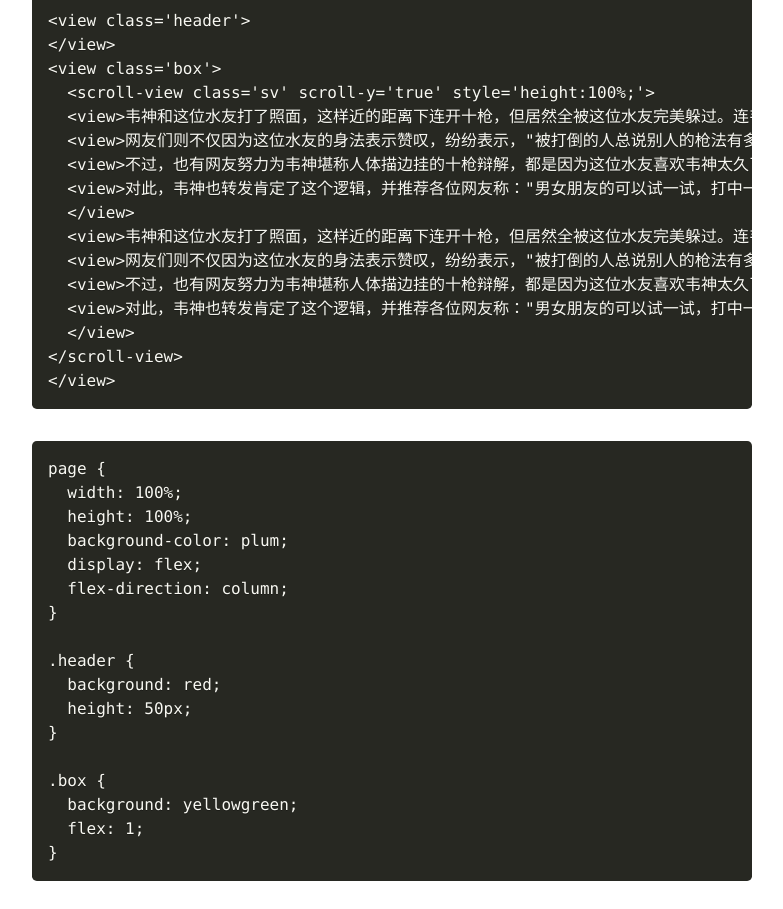
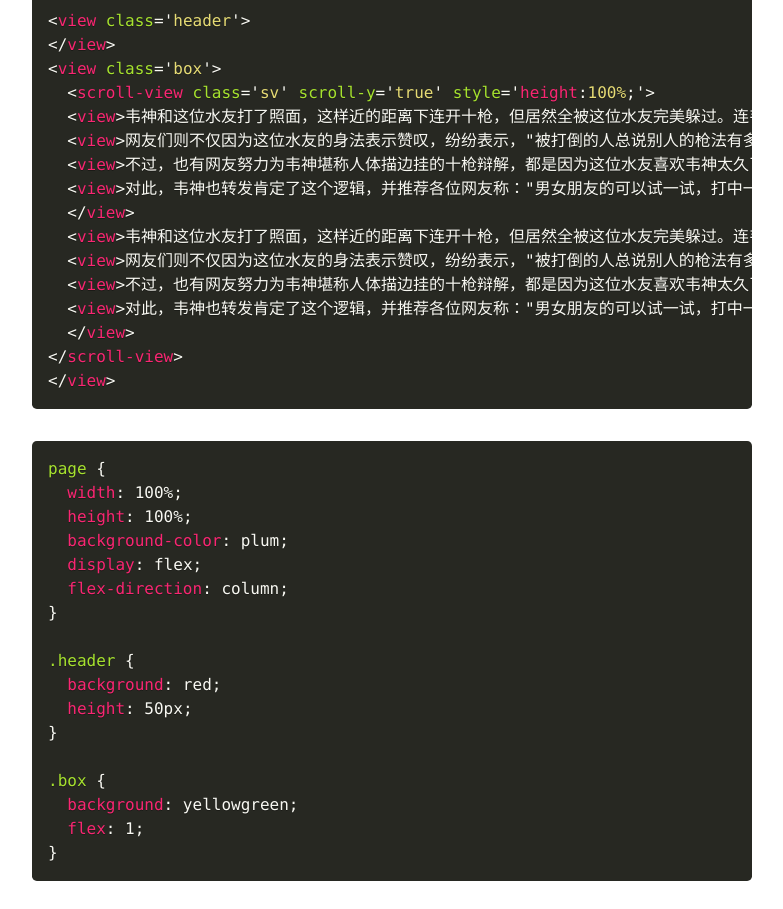
Before and after one commit to shmchen/shmchen.github.io, a Jekyll site: the page built from _posts/2018-12-07-小程序scroll-view动态设置高度问题.md, in a window 1280 px wide and 1400 px high, scrolled down 2607 px. Shown: the part 249-1158 px from the top of the window, without its empty margins (248-1031 px from the left). Built offline with Jekyll 4.4.1, drawn with Linux system fonts in a browser that asks for light colours; nearby versions of some CDN libraries; a style sheet for code colours, icons or effects is not loaded; some of the changed text lies outside the part shown; grey boxes are pictures that could not be loaded.

Commit message:
update article

````diff
--- a/_posts/2018-12-07-小程序scroll-view动态设置高度问题.md
+++ b/_posts/2018-12-07-小程序scroll-view动态设置高度问题.md
@@ -15,14 +15,15 @@ tags: 微信小程序
 有两种处理方式:
 
 ###### 第一种header样式写死高度50px，在js的data中添加一个属性，在页面生命周期函数onload中计算
-```
+
+```html
 <view class='header'>
 </view>
 <view class='box' style='height:{{boxHeight}}px;'>
 </view>
 ```
 
-```
+```js
 /**
    * 页面的初始数据
    */
@@ -46,7 +47,7 @@ tags: 微信小程序
     })
   }
 ```
-```
+```css
 page {
   width: 100%;
   height: 100%;
@@ -64,7 +65,7 @@ page {
 ```
 
 ###### 上一种方式需要计算比较麻烦，特别是有些根据网络请求回来的内容撑高，还可能要考虑一些数据不够、请求失败等问题，第二种是利用样式来自动拉伸，如使用flex布局
-```
+```html
 <view class='header'></view>
 <view class='box' ></view>
 ```
@@ -89,7 +90,8 @@ page {
 ```
 ![11.png](https://upload-images.jianshu.io/upload_images/1074666-8df66a94d61cac74.png?imageMogr2/auto-orient/strip%7CimageView2/2/w/1240)
 可以看到预览完全没问题，接下来往里面放一个滚动视图scroll-view，设置为可以垂直滚动，高度设置为100%样式
-```
+
+```html
 <view class='header'>
 </view>
 <view class='box'>
@@ -107,7 +109,7 @@ page {
 </scroll-view>
 </view>
 ```
-```
+```css
 page {
   width: 100%;
   height: 100%;
@@ -131,8 +133,9 @@ page {
 - 疑问：小程序的说法是要求scroll-view一定要给一个固定的高度，不然就不行，难道只能用第一种方法来实现这个布局了？
 
 我发现一个tip，其实只要给外围的box一个高度即可，随便一个高度，因为设置了flex拉伸级别，这个高度不影响拉伸；在H5中是没意义的，但是这里可以解决问题；
-- ####最终给一个完整版本
-```
+- #### 最终给一个完整版本
+
+```html
 <view class='header'>
   <view>财经</view>
   <view>股票</view>
@@ -157,7 +160,7 @@ page {
   </scroll-view>
 </view>
 ```
-```
+```css
 page {
   width: 100%;
   height: 100%;
````
